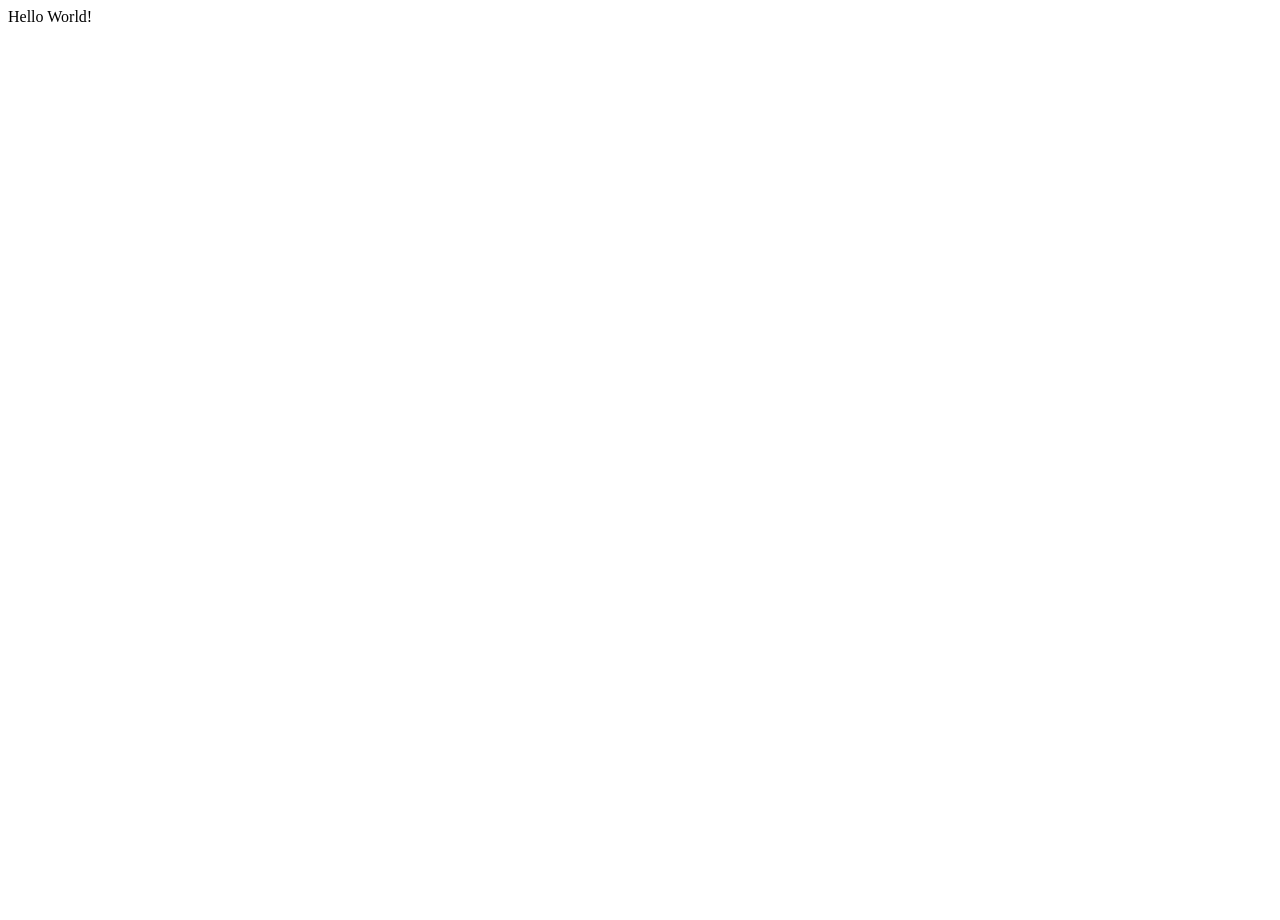
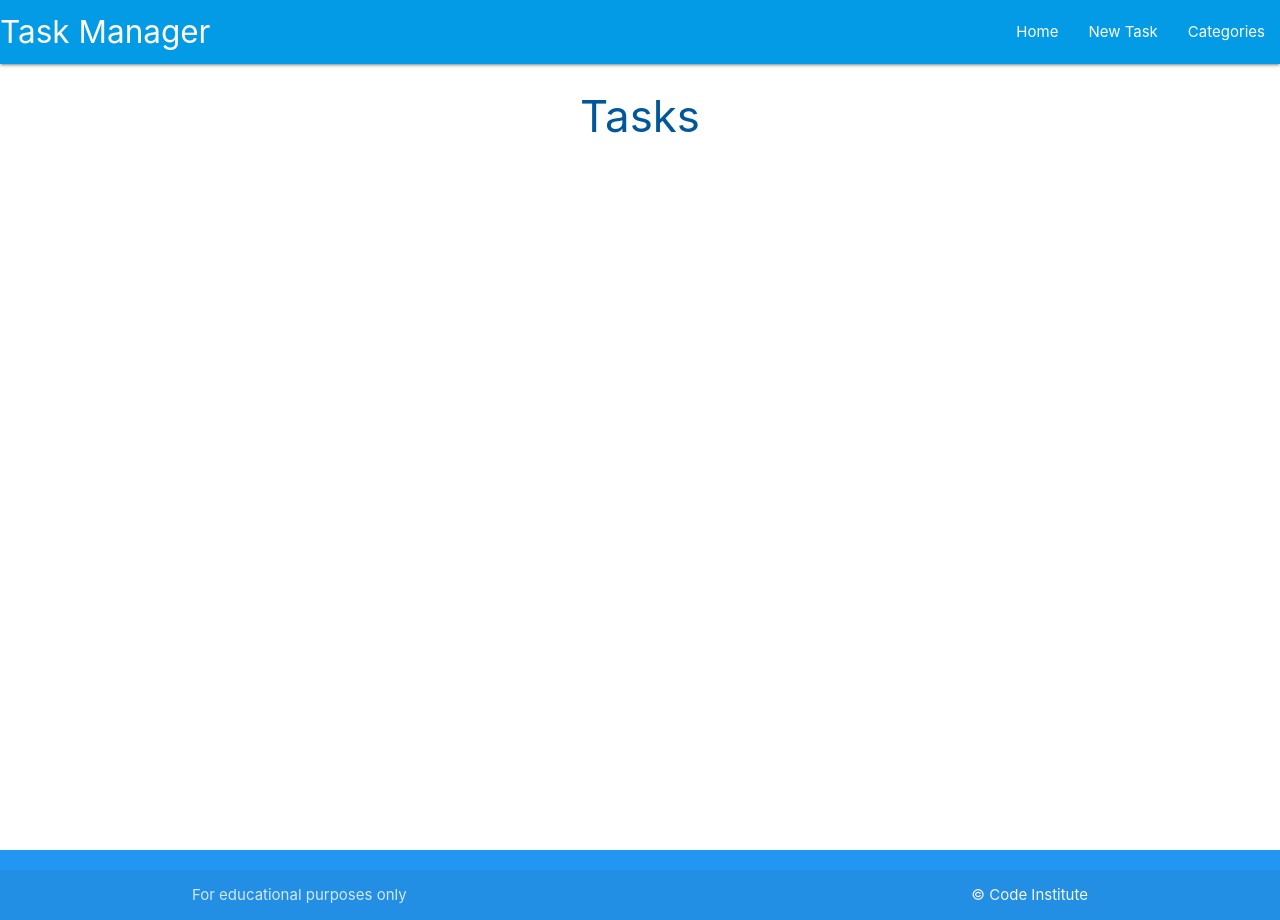
Before and after one commit to bezabu/bb-task-manager, a Flask app: page / in a window 1280 px wide. Before the commit the page is almost empty. Run offline with Flask 3, Linux system fonts and the light colour scheme.

Commit message:
Frontend styling and tasks template

```diff
--- a/taskmanager/routes.py
+++ b/taskmanager/routes.py
@@ -5,4 +5,4 @@ from taskmanager.models import Category, Task
 
 @app.route("/")
 def home():
-    return render_template("base.html")
+    return render_template("tasks.html")
--- /dev/null
+++ b/taskmanager/static/css/style.css
@@ -0,0 +1,9 @@
+body {
+    display: flex;
+    min-height: 100vh;
+    flex-direction: column;
+}
+
+main {
+    flex: 1 0 auto;
+}
--- /dev/null
+++ b/taskmanager/static/js/script.js
@@ -0,0 +1,6 @@
+
+document.addEventListener('DOMContentLoaded', function () {
+    //sidenav initialization
+    var sidenav = document.querySelectorAll('.sidenav');
+    M.Sidenav.init(sidenav);
+});
--- a/taskmanager/templates/base.html
+++ b/taskmanager/templates/base.html
@@ -4,9 +4,59 @@
     <meta charset="UTF-8" />
     <meta http-equiv="X-UA-Compatible" content="IE=edge" />
     <meta name="viewport" content="width=device-width, initial-scale=1.0" />
+    <link
+      rel="stylesheet"
+      href="https://cdnjs.cloudflare.com/ajax/libs/font-awesome/5.15.3/css/all.min.css"
+      integrity="sha512-iBBXm8fW90+nuLcSKlbmrPcLa0OT92xO1BIsZ+ywDWZCvqsWgccV3gFoRBv0z+8dLJgyAHIhR35VZc2oM/gI1w=="
+      crossorigin="anonymous"
+      referrerpolicy="no-referrer"
+    />
+    <link
+      rel="stylesheet"
+      href="https://cdnjs.cloudflare.com/ajax/libs/materialize/1.0.0/css/materialize.min.css"
+    />
+    <link
+      rel="stylesheet"
+      href="{{ url_for('static', filename='css/style.css') }}"
+    />
     <title>Task Manager</title>
   </head>
   <body>
-    Hello World!
+    <header>
+      <nav class="light-blue darken-1">
+        <div class="nav-wrapper">
+          <a href="#!" class="brand-logo">Task Manager</a>
+          <a href="#" data-target="mobile-demo" class="sidenav-trigger"
+            ><i class="fas fa-bars"></i
+          ></a>
+          <ul class="right hide-on-med-and-down">
+            <li><a href="{{ url_for('home') }}">Home</a></li>
+            <li><a href="">New Task</a></li>
+            <li><a href="">Categories</a></li>
+          </ul>
+        </div>
+      </nav>
+
+      <ul class="sidenav" id="mobile-demo">
+        <li><a href="{{ url_for('home') }}">Home</a></li>
+        <li><a href="">New Task</a></li>
+        <li><a href="">Categories</a></li>
+      </ul>
+    </header>
+
+    <main class="container">{% block content %} {% endblock %}</main>
+
+<footer class="page-footer blue darken=3">
+
+    <div class="footer-copyright">
+        <div class="container">
+            For educational purposes only
+            <a class="grey-text text-lighten-4 right" href="https://codeinstitute.net" target="_blank">&copy; Code Institute</a>
+        </div>
+    </div>
+</footer>
+
+    <script src="https://cdnjs.cloudflare.com/ajax/libs/materialize/1.0.0/js/materialize.min.js"></script>
+    <scirpt src="{{ url_for('static', filename='js/script.js') }}"></scirpt>
   </body>
 </html>
--- /dev/null
+++ b/taskmanager/templates/tasks.html
@@ -0,0 +1,5 @@
+{% extends "base.html" %} {% block content %}
+
+<h3 class="light-blue-text text-darken-4 center-align">Tasks</h3>
+
+{% endblock %}
```
